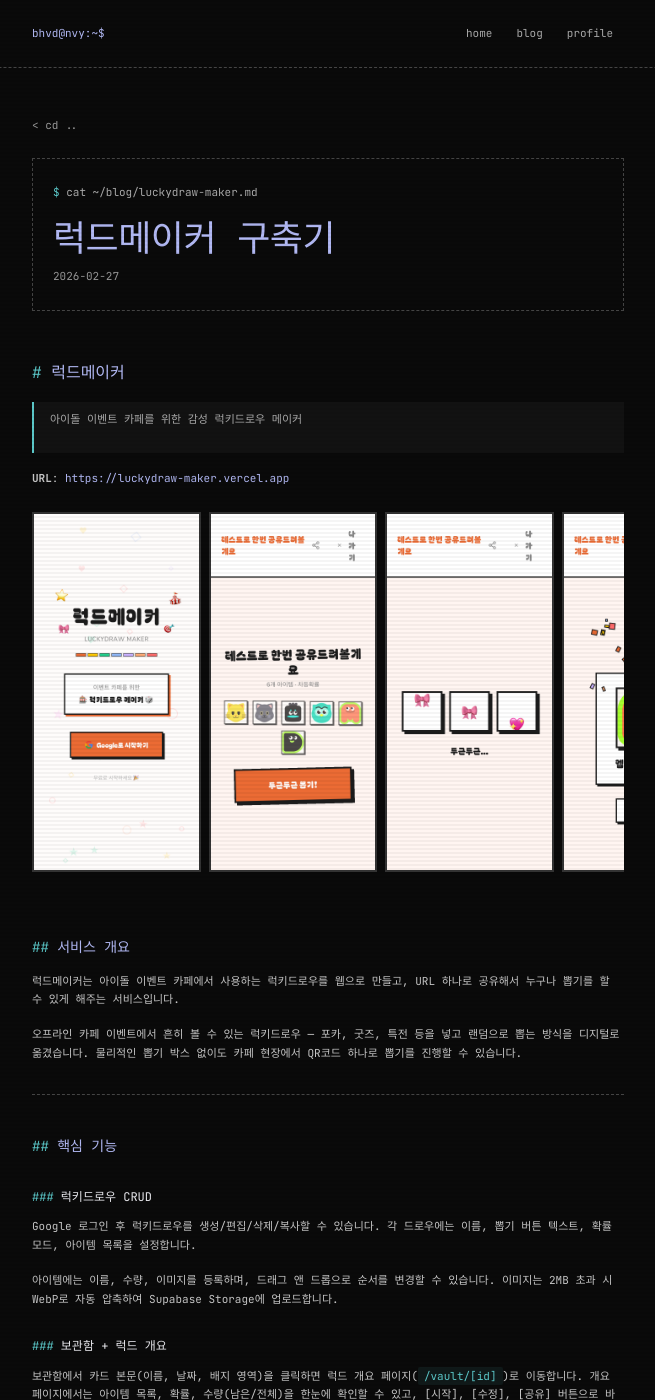
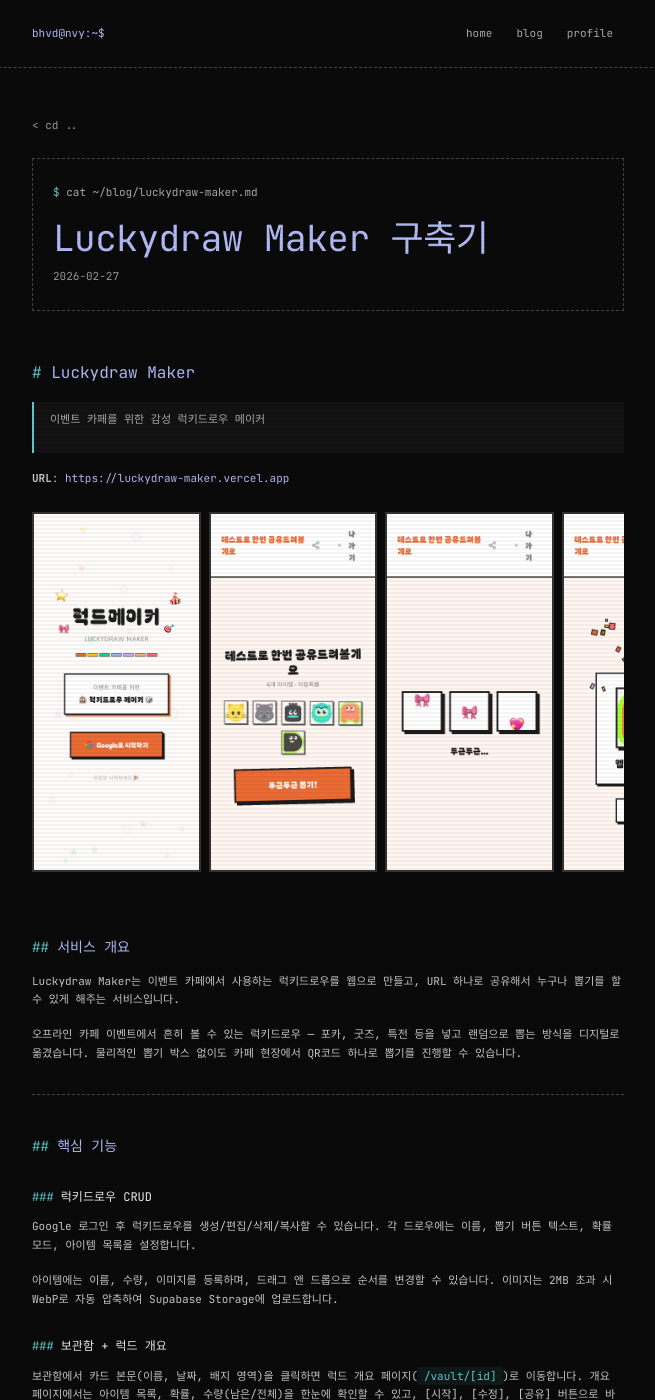
Before and after one commit to behaviodd/behaviodd.github.io, a Jekyll site: the page built from _posts/2026-02-27-luckydraw-maker.md, in a window 1280 px wide and 1400 px high. Shown: the whole window, without its empty margins (312-967 px from the left). Built offline with Jekyll 4.4.1, drawn with Linux system fonts in a browser that asks for light colours; some web fonts are replaced.

Commit message:
docs: 럭드메이커 → Luckydraw Maker 변경, 아이돌 키워드 삭제
Co-Authored-By: Claude Opus 4.6 <noreply@anthropic.com>

```diff
--- a/_posts/2026-02-27-luckydraw-maker.md
+++ b/_posts/2026-02-27-luckydraw-maker.md
@@ -1,12 +1,12 @@
 ---
-title: 럭드메이커 구축기
+title: Luckydraw Maker 구축기
 date: 2026-02-27
 layout: post
 ---
 
-# 럭드메이커
+# Luckydraw Maker
 
-> 아이돌 이벤트 카페를 위한 감성 럭키드로우 메이커
+> 이벤트 카페를 위한 감성 럭키드로우 메이커
 
 **URL**: [https://luckydraw-maker.vercel.app](https://luckydraw-maker.vercel.app)
 
@@ -19,7 +19,7 @@ layout: post
 
 ## 서비스 개요
 
-럭드메이커는 아이돌 이벤트 카페에서 사용하는 럭키드로우를 웹으로 만들고, URL 하나로 공유해서 누구나 뽑기를 할 수 있게 해주는 서비스입니다.
+Luckydraw Maker는 이벤트 카페에서 사용하는 럭키드로우를 웹으로 만들고, URL 하나로 공유해서 누구나 뽑기를 할 수 있게 해주는 서비스입니다.
 
 오프라인 카페 이벤트에서 흔히 볼 수 있는 럭키드로우 — 포카, 굿즈, 특전 등을 넣고 랜덤으로 뽑는 방식을 디지털로 옮겼습니다. 물리적인 뽑기 박스 없이도 카페 현장에서 QR코드 하나로 뽑기를 진행할 수 있습니다.
 
--- a/index.html
+++ b/index.html
@@ -47,7 +47,7 @@ title: Home
       <span class="project-prefix">drwxr-xr-x</span>
       <span class="project-name">Luckydraw Maker</span>
     </div>
-    <span class="project-desc">Lucky draw tool for idol event cafes</span>
+    <span class="project-desc">Lucky draw tool for event cafes</span>
 
   </a>
 </div>
```
